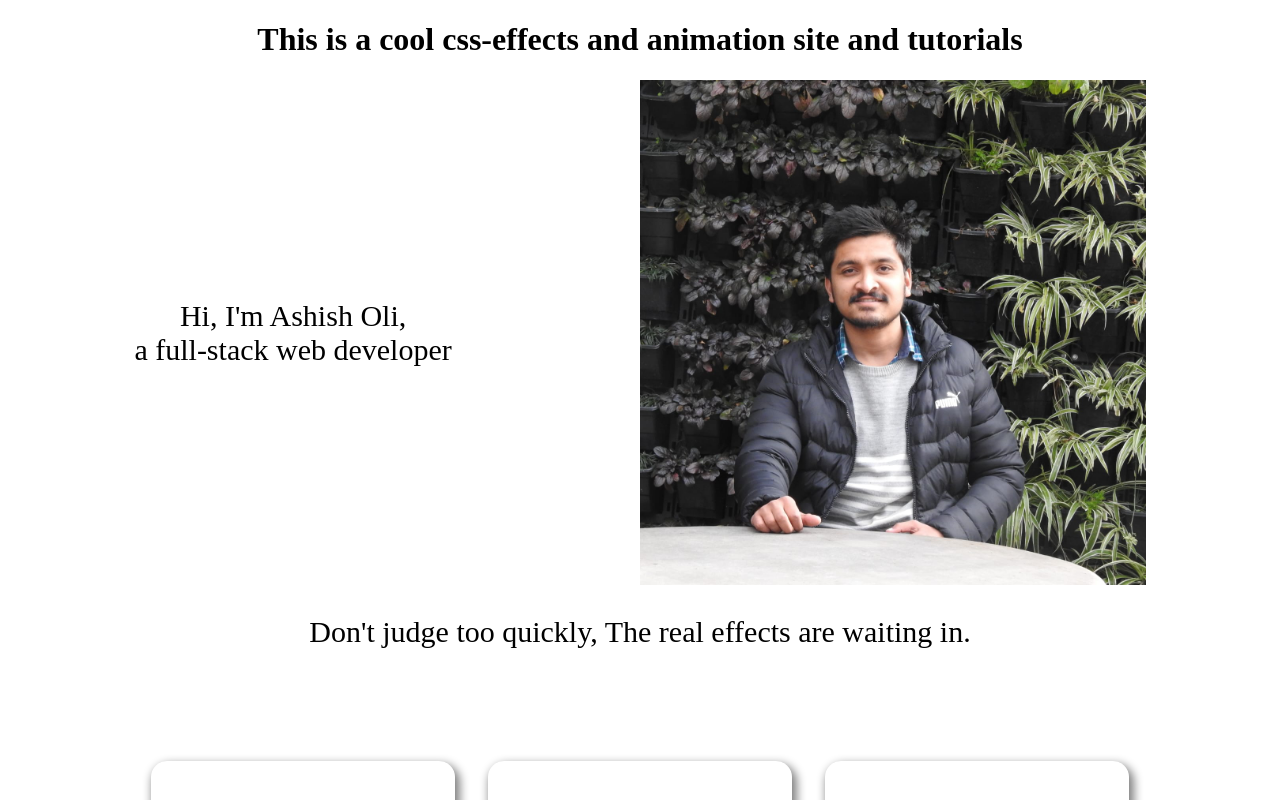
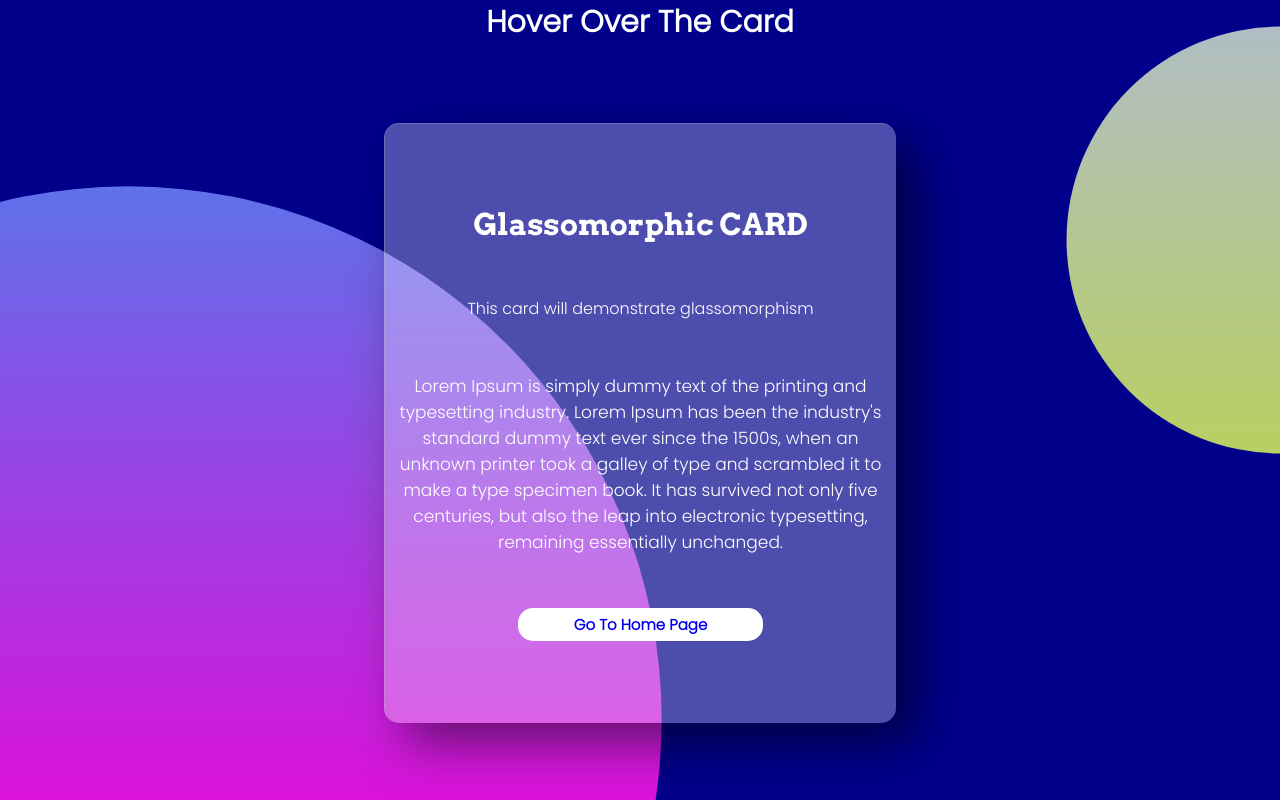
Before and after one commit to oliashish/css-effects-animations, a React (Create React App) app: page /Glassomorphism in a window 1280 px wide. Shown: the top 800 px of the page. Built offline with nearby package versions, Linux system fonts and the light colour scheme.

Commit message:
created glassomorphism effect successfully with vanilla tilt effect

```diff
--- a/package.json
+++ b/package.json
@@ -10,6 +10,7 @@
     "react-dom": "^17.0.2",
     "react-router-dom": "^5.2.0",
     "react-scripts": "4.0.3",
+    "vanilla-tilt": "^1.7.0",
     "web-vitals": "^1.1.1"
   },
   "scripts": {
--- a/src/App.css
+++ b/src/App.css
@@ -1,7 +1,16 @@
+@import url("https://fonts.googleapis.com/css2?family=Arvo:wght@700&family=Open+Sans+Condensed:wght@300&family=Poppins:wght@100;300&display=swap");
 .App {
     text-align: center;
 }
 
 * {
     box-sizing: border-box;
+    margin: 0;
+    padding: 0;
 }
+a {
+    text-decoration: none;
+}
+a:hover {
+    text-decoration: none;
+}
--- a/src/App.js
+++ b/src/App.js
@@ -1,10 +1,20 @@
+import { Switch, Route } from "react-router-dom";
+
 import "./App.css";
+import Glassomorphism from "./components/Glassomorphism";
 import Home from "./components/Home";
 
 function App() {
     return (
         <div className="App">
-            <Home />
+            <Switch>
+                <Route exact path="/" component={Home} />
+                <Route
+                    exact
+                    path="/Glassomorphism"
+                    component={Glassomorphism}
+                />
+            </Switch>
         </div>
     );
 }
--- a/src/components/Glassomorphism.js
+++ b/src/components/Glassomorphism.js
@@ -0,0 +1,44 @@
+import React, { useEffect } from "react";
+import VanillaTilt from "vanilla-tilt";
+
+import "../styles/Glassomorphism.css";
+import { Link } from "react-router-dom";
+
+const Glassomorphism = () => {
+    useEffect(() => {
+        VanillaTilt.init(document.querySelector(".glass-card"), {
+            max: 25,
+            speed: 400,
+            glare: true,
+            "max-glare": 0.1,
+        });
+    });
+    return (
+        <div className="glassomorphism">
+            <h3>Hover Over The Card</h3>
+            <div className="glass-card">
+                <div className="content">
+                    <h2>Glassomorphic CARD</h2>
+                    <span>This card will demonstrate glassomorphism</span>
+                    <p>
+                        Lorem Ipsum is simply dummy text of the printing and
+                        typesetting industry. Lorem Ipsum has been the
+                        industry's standard dummy text ever since the 1500s,
+                        when an unknown printer took a galley of type and
+                        scrambled it to make a type specimen book. It has
+                        survived not only five centuries, but also the leap into
+                        electronic typesetting, remaining essentially unchanged.{" "}
+                    </p>
+                    <Link to="/" className="link-to-home">
+                        Go To Home Page
+                    </Link>
+                </div>
+            </div>
+            <script>
+                VanillaTilt.init(document.querySelectorAll(".glass-card"));
+            </script>
+        </div>
+    );
+};
+
+export default Glassomorphism;
--- /dev/null
+++ b/src/styles/Glassomorphism.css
@@ -0,0 +1,82 @@
+.glassomorphism {
+    min-height: 100vh;
+    display: flex;
+    flex-direction: column;
+    justify-content: center;
+    align-items: center;
+    background: darkblue;
+    z-index: 1;
+}
+
+/* this is after work addition for information hence adjusted with positioning accordingly */
+.glassomorphism h3 {
+    color: white;
+    font-size: 30px;
+    font-family: "Poppins", sans-serif;
+    z-index: 3;
+}
+.glassomorphism::before {
+    content: "";
+    position: absolute;
+    top: 0;
+    left: 0;
+    height: 100%;
+    width: 100%;
+    z-index: 1;
+    background: linear-gradient(rgb(57, 142, 240), rgb(218, 18, 218));
+    clip-path: circle(50% at 10% 90%);
+}
+.glassomorphism::after {
+    content: "";
+    position: absolute;
+    top: 0;
+    left: 0;
+    height: 100%;
+    width: 100%;
+    background: linear-gradient(rgb(176, 188, 202), rgb(192, 223, 18));
+    clip-path: circle(20% at 100% 30%);
+}
+
+.glass-card {
+    width: 40%;
+    height: 600px;
+    margin: auto;
+    padding: 30px 10px;
+    display: flex;
+    border-top: 1px solid rgb(184, 184, 184, 0.3);
+    border-left: 1px solid rgb(184, 184, 184, 0.3);
+    border-radius: 15px;
+    z-index: 2;
+    box-shadow: 20px 20px 50px rgba(0, 0, 0, 0.5);
+    background: rgba(255, 255, 255, 0.3);
+}
+.content {
+    color: white;
+    position: relative;
+    display: flex;
+    flex-direction: column;
+    justify-content: space-evenly;
+}
+
+.content h2 {
+    font-size: 30px;
+    font-family: "Arvo", serif;
+}
+.content span {
+    font-family: "Poppins", sans-serif;
+}
+.content p {
+    font-size: 17px;
+    font-family: "Poppins", sans-serif;
+}
+
+.link-to-home {
+    width: 50%;
+    margin: 0px auto;
+    padding: 5px;
+    background: white;
+    border-radius: 15px;
+    font-size: 15px;
+    font-weight: 600;
+    font-family: "Poppins", sans-serif;
+}
```
Also changed, not shown: public/index.html (+0 -9 lines), 1 other file (tests, documents, lock files or other folders).
